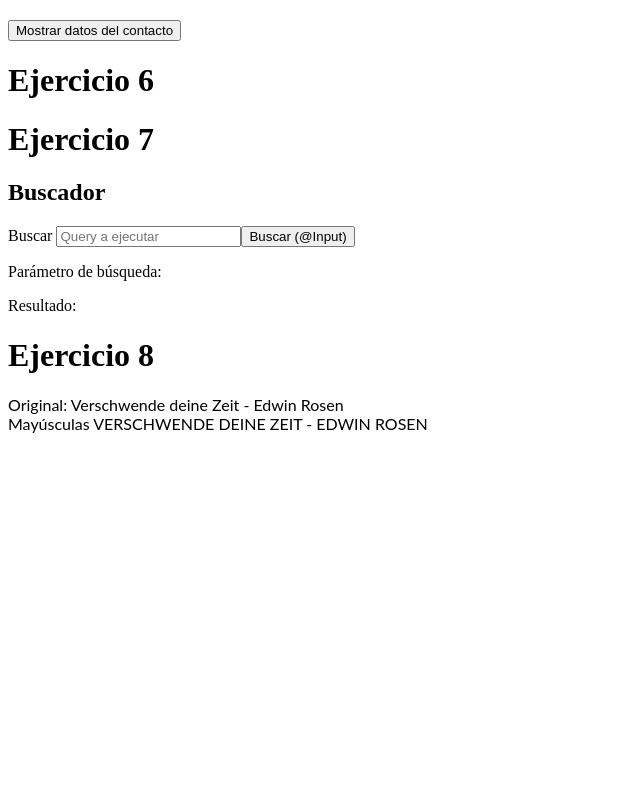
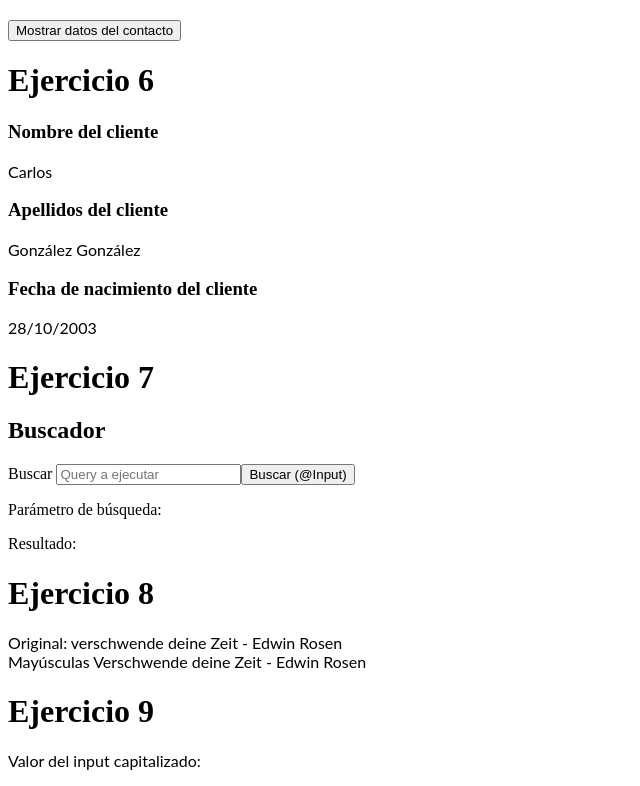
Before and after one commit to Carlos-Gonzalez-Ruiz/nttdatatallerangular2-carlosgr, an Angular app: page / in a window 1280 px wide. Shown: the part 785-1571 px from the top of the page, without its empty margins (0-640 px from the left). Before the commit the page ends 1234 px from the top, so only its background shows below. Built offline with nearby package versions, Linux system fonts and the light colour scheme.

Commit message:
Ejercicios finales

```diff
--- a/src/app/app.component.html
+++ b/src/app/app.component.html
@@ -52,11 +52,21 @@
 </div>
 
 <h1>Ejercicio 6</h1>
-<div></div>
+<div>
+  <h3>Nombre del cliente</h3>
+  <p>{{ cliente.nombre }}</p>
+  <h3>Apellidos del cliente</h3>
+  <p>{{ cliente.apellidos }}</p>
+  <h3>Fecha de nacimiento del cliente</h3>
+  <p>{{ cliente.fecha | date: 'dd/MM/yyyy' }}</p>
+</div>
 
 <h1>Ejercicio 7</h1>
 <div>
-  <app-search labelButton="Buscar (@Input)"></app-search>
+  <app-search
+    labelButton="Buscar (@Input)"
+    (setAppResult)="setAppResult($event)"
+  ></app-search>
 </div>
 
 <h1>Ejercicio 8</h1>
@@ -66,3 +76,8 @@
     Mayúsculas {{ textoCapitalized }}
   </p>
 </div>
+
+<h1>Ejercicio 9</h1>
+<div>
+  <p>Valor del input capitalizado: {{ appResult }}</p>
+</div>
--- a/src/app/app.component.ts
+++ b/src/app/app.component.ts
@@ -1,4 +1,5 @@
 import { Component, VERSION } from '@angular/core';
+import { Cliente } from './model/cliente';
 import { UtilsService } from './service/utils.service';
 
 @Component({
@@ -22,9 +23,15 @@ export class AppComponent {
   /** Ejercicio 5 */
   age: Number = 19;
 
+  /** Ejercicio 6 */
+  cliente: Cliente;
+
   /** Ejercicio 8 */
-  textoOriginal: String = 'Verschwende deine Zeit - Edwin Rosen';
+  textoOriginal: String = 'verschwende deine Zeit - Edwin Rosen';
   textoCapitalized: String;
+
+  /** Ejercicio 9 */
+  appResult: String;
 
   constructor() {
     // Ejercicio 1
@@ -36,6 +43,14 @@ export class AppComponent {
     this.usuarioAutenticado = false;
     this.nombreUsuario = 'Carlos';
 
+    // Ejercicio 6
+    this.cliente = {
+      nombre: 'Carlos',
+      apellidos: 'González González',
+      fecha: new Date('2003/10/28'),
+    };
+
+    // Ejercicio 8
     this.textoCapitalized = UtilsService.capitalize(this.textoOriginal);
   }
 
@@ -56,4 +71,8 @@ export class AppComponent {
       event.detail.name + ' ' + event.detail.surname + ', ' + event.detail.age
     );
   }
+
+  setAppResult(event: String) {
+    this.appResult = event;
+  }
 }
--- a/src/app/component/search/search.component.ts
+++ b/src/app/component/search/search.component.ts
@@ -1,4 +1,5 @@
-import { Component, OnInit, Input } from '@angular/core';
+import { Component, OnInit, Input, Output, EventEmitter } from '@angular/core';
+import { UtilsService } from '../../service/utils.service';
 
 @Component({
   selector: 'app-search',
@@ -11,11 +12,14 @@ export class SearchComponent implements OnInit {
 
   @Input() labelButton!: String;
 
+  @Output() setAppResult = new EventEmitter<String>();
+
   constructor() {}
 
   ngOnInit() {}
 
   search(query: String) {
     this.result = 'Resultado para la búsqueda "' + query + '"';
+    this.setAppResult.emit(UtilsService.capitalize(query));
   }
 }
--- a/src/app/service/utils.service.ts
+++ b/src/app/service/utils.service.ts
@@ -5,6 +5,6 @@ export class UtilsService {
   constructor() {}
 
   static capitalize(text: String): String {
-    return text.toUpperCase();
+    return text.charAt(0).toUpperCase() + text.slice(1);
   }
 }
```
